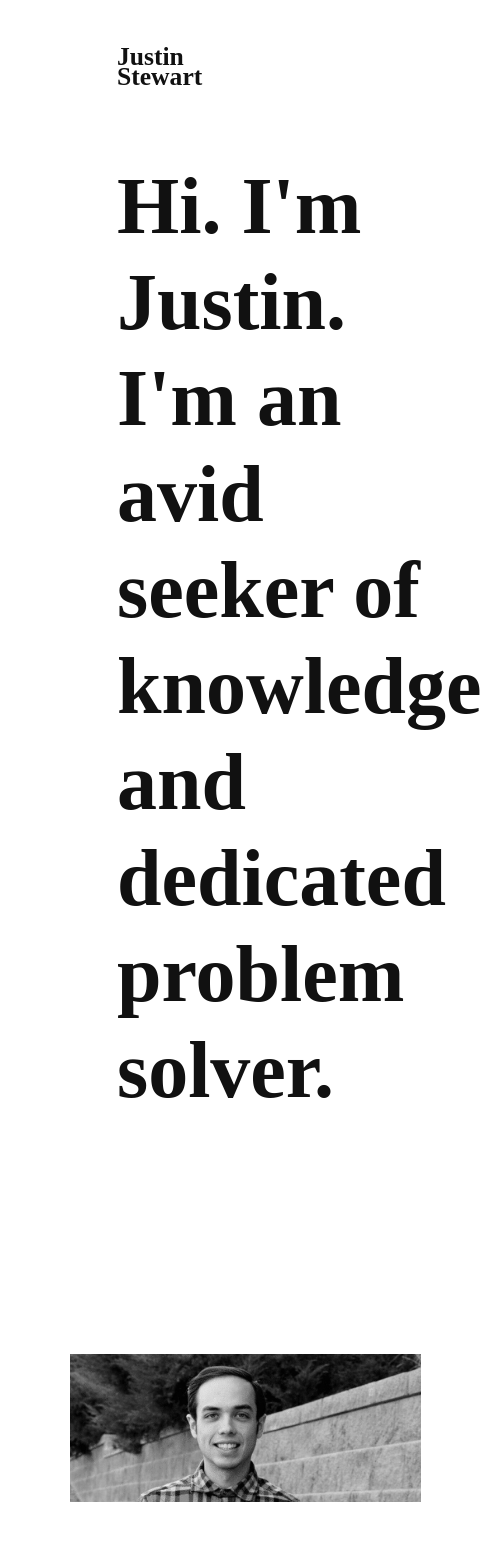
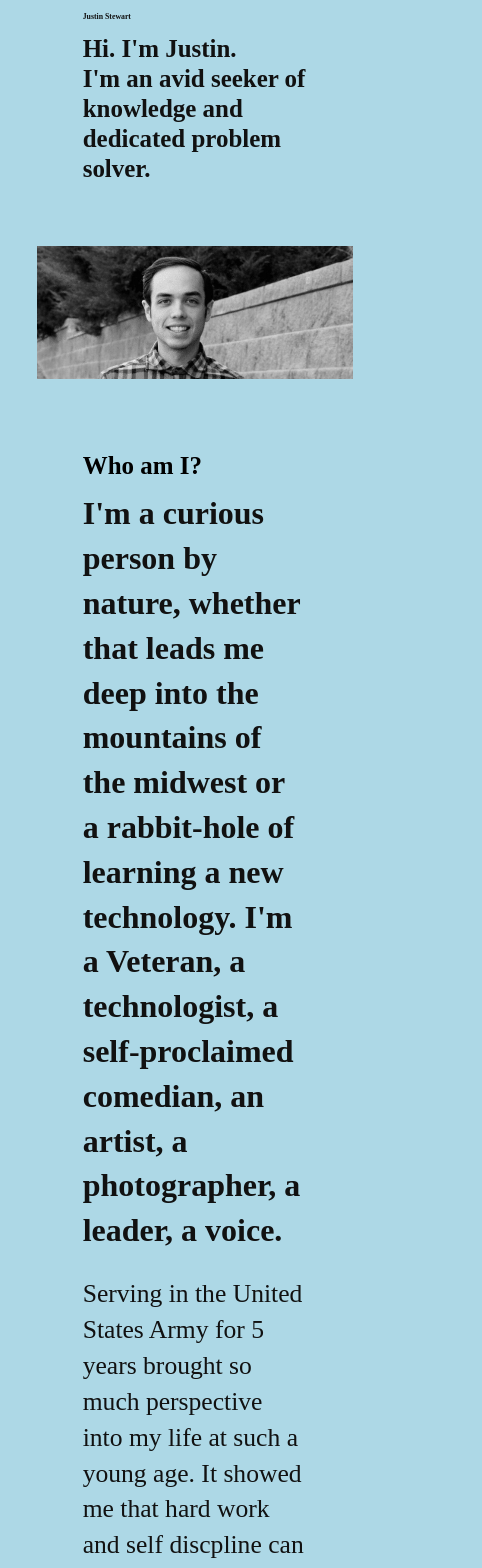
Before and after one commit to Jstewart3313/My_Portfolio, a React (Create React App) app: page / in a window 390 px wide. Shown: the top 1568 px of the page, 482 px wide, since content can reach past the window. Built offline with nearby package versions, Linux system fonts and the light colour scheme.

Commit message:
fix media query for small screens

```diff
--- a/src/App.css
+++ b/src/App.css
@@ -2,3 +2,8 @@
   height: 100%;
   width: 100%;
 }
+
+.body {
+  margin: 0 5%;
+  font-size: 16px;
+}
--- a/src/App.js
+++ b/src/App.js
@@ -3,13 +3,17 @@ import './App.css';
 
 import Header from "./Components/Header/Header.js"
 import Photo from "./Components/Photo/Photo.js"
+import Intro from "./Components/Intro/Intro.js"
 
 class App extends Component {
   render() {
     return (
       <div className="App">
+        <div className='body'>
        <Header/>
        <Photo/>
+       <Intro/>
+       </div>
       </div>
     );
   }
--- a/src/Components/Header/Header.js
+++ b/src/Components/Header/Header.js
@@ -5,9 +5,9 @@ import { Spring, animated } from 'react-spring/renderprops'
 export default function Header() {
   return (
     <Spring
-      from={{ opacity: 0}}
-      to={{ opacity: 1}}
-      config={{ delay: 500, duration: 2500}}
+      from={{ opacity: 0, paddingLeft: "10%", paddingRight: "10%"}}
+      to={{ opacity: 1, paddingLeft: "10%", paddingRight: "10%"}}
+      config={{ delay: 500, duration: 2500 }}
     >
       {
         props => (
--- a/src/Components/Header/Header.scss
+++ b/src/Components/Header/Header.scss
@@ -1,29 +1,36 @@
 .name {
     font-family: 'Semibold';
     font-size: 2vw;
-    font-size: 1.6em;
+    // font-size: 1.6em;
     line-height: 80%;
     color: #111111;
-    margin: 12vmin 30vmin 18vmin 30vmin;
     font-weight: bold;
     display: flex;
     flex-direction: row;
     justify-content: flex-start;
     align-items: center;
+    margin: 5% 10% 5% 10%;
 
 }
 
 .sub-header {
     font-family: 'Semibold';
     font-size: 6.4vw;
-    font-size: 5em;
+    // font-size: 5em;
     line-height: 120%;
     color: #111111;
     font-weight: bold;
-    margin: 12vmin 30vmin 188px 30vmin;
     display: flex;
     flex-direction: row;
     justify-content: flex-start;
     align-items: center;
     text-align: left;
+    margin: 5% 10% 5% 10%;
 }
+
+
+@media only screen and (max-width: 400px) {
+    body {
+      background-color: lightblue;
+    }
+  }
--- a/src/Components/Intro/Intro.js
+++ b/src/Components/Intro/Intro.js
@@ -0,0 +1,36 @@
+import React from 'react';
+import './Intro.scss';
+import { Spring } from 'react-spring/renderprops';
+
+export default function Intro() {
+  return (
+    <Spring
+      from={{ opacity: 0, paddingLeft: "10%", paddingRight: "10%" }}
+      to={{ opacity: 1, paddingLeft: "10%", paddingRight: "10%" }}
+      config={{ delay: 1500, duration: 2500 }}
+    >
+      {
+        props => (
+          <div style={props}>
+            <div className="intro-main">
+              <div className="intro-header">Who am I?</div>
+              <div className="intro-p1">
+                I'm a curious person by nature, whether that leads me deep into the mountains of the midwest or a rabbit-hole of learning a new technology. I'm a Veteran, a technologist, a self-proclaimed comedian, an artist, a photographer, a leader, a voice.
+              </div>
+              <div className='intro-p2'>
+                Serving in the United States Army for 5 years brought so much perspective into my life at such a young age. It showed me that hard work and self discpline can open doors that I couldn't even dream of. This has enstilled in me a work ethic that is driven by passion. Understanding your work is only part of success, but LOVING your work will tranform it from good to great.
+              </div>
+              <div className='intro-p3'>
+                Highly self-motivated but infatuated by being inspired by others. I love articulating technical terms and collaborating with others. I'm a fast learner and am able to switch roles and and project context with relative ease. I believe in expertise and appreciate honing in on my skills until I become highly proficient.
+              </div>
+              <div className='intro-p4'>
+                At my core I am a empathetic, compassionate human. I find fullfillment in creatively expressing myself with others. Understanding whats drives people and how we can all truly learn something from everyone we encounter is something I will never let go.
+              </div>
+            </div>
+          </div>
+        )
+      }
+    </Spring>
+  );
+
+}
--- /dev/null
+++ b/src/Components/Intro/Intro.scss
@@ -0,0 +1,55 @@
+.intro-main {
+  display: flex;
+  flex-direction: column;
+  justify-content: center;
+  align-items: flex-start;
+  margin: 5% 10% 5% 10%;
+}
+
+.intro-header {
+  font-size: 6.4vw;
+  font-weight: bold;
+  font-family: 'Semibold';
+  margin: 5% 0%;
+}
+
+.intro-p1 {
+    font-family: 'Medium';
+    font-size: 2em;
+    color: #111111;
+    line-height: 140%;
+    margin-bottom: 6vmin;
+    overflow: hidden;
+    font-weight: bold;
+;
+}
+
+.intro-p2 {
+    font-family: 'Semibold';
+    font-size: 1.6em;
+    color: #111111;
+    line-height: 140%;
+    margin-bottom: 6vmin;
+    overflow: hidden;
+
+}
+
+.intro-p3 {
+  font-family: 'Semibold';
+  font-size: 1.6em;
+  color: #111111;
+  line-height: 140%;
+  margin-bottom: 6vmin;
+  overflow: hidden;
+
+}
+
+.intro-p4 {
+  font-family: 'Semibold';
+  font-size: 1.6em;
+  color: #111111;
+  line-height: 140%;
+  margin-bottom: 6vmin;
+  overflow: hidden;
+  // margin: 5vmin 30vmin 188px 30vmin;
+}
--- a/src/Components/Photo/Photo.js
+++ b/src/Components/Photo/Photo.js
@@ -8,7 +8,7 @@ export default function Photo() {
       <Spring
         from={{ opacity: 0}}
         to={{ opacity: 1}}
-        config={{ delay: 500, duration: 2500}}
+        config={{ delay: 1000, duration: 2500}}
       >
         {
           props => (
--- a/src/Components/Photo/Photo.scss
+++ b/src/Components/Photo/Photo.scss
@@ -1,8 +1,5 @@
 .photo-main {
-  width: 100%;
   height: 100%;
-  margin-left: 50px;
-  margin-right: 50px;
   display: flex;
   flex-direction: row;
   align-items: center;
@@ -10,7 +7,7 @@
 }
 
 .mugshot {
-  margin: 3rem auto;
+  margin: 3rem 0px;
   width: 90%;
   height: 80%;
 }
```
Also changed, not shown: firebase.json (added), src/Components/Intro/Intro.sass (deleted), 1 other file (tests, documents, lock files or other folders).
